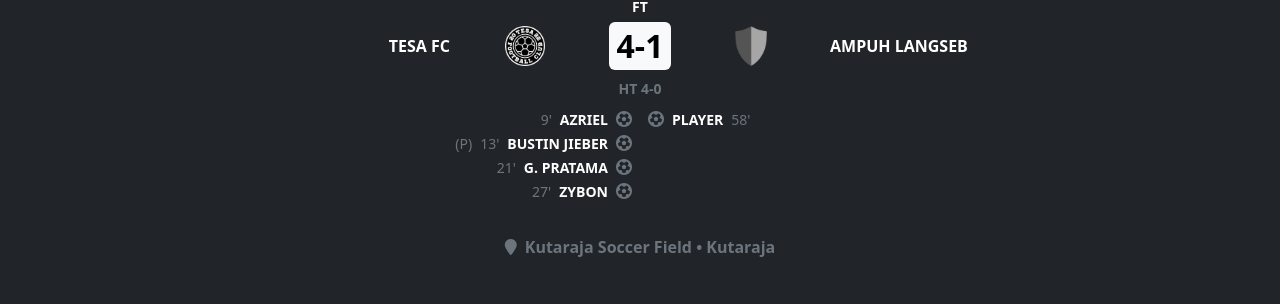
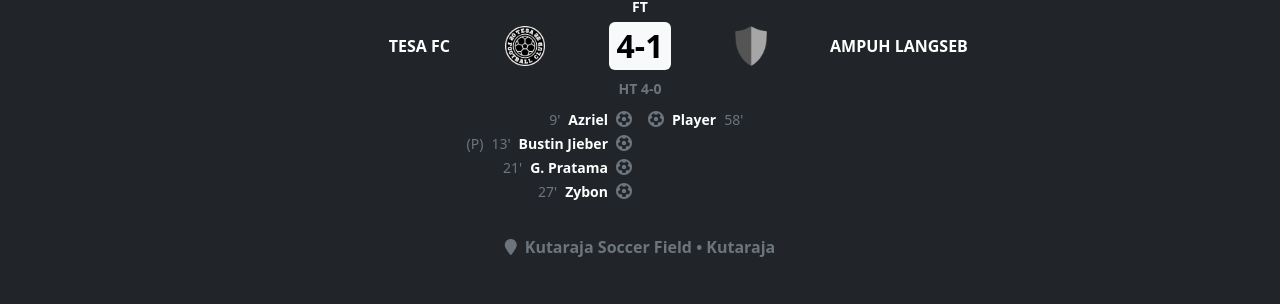
Before and after one commit to tesafc/tesafc.github.io, a Jekyll site: the page built from _matches/2022-10-09.md, in a window 1280 px wide. Shown: the part 853-1157 px from the top of the page. Built offline with Jekyll 4.4.1, drawn with Linux system fonts in a browser that asks for light colours; nearby versions of some CDN libraries.

Commit message:
Update match.html

```diff
--- a/_layouts/match.html
+++ b/_layouts/match.html
@@ -46,7 +46,7 @@ layout: default
             <div class="col-6">
               <ul class="list-group text-end rounded-0 border-0 p-0 pt-2 pe-2">
               {% for goal in page.result.goal.home-team %}
-                <li class="list-group-item text-uppercase text-bg-dark border-0 p-0">{% if goal.goal-type %}<small class="pe-2 text-secondary">{{ goal.goal-type }}</small>{% endif %}<small class="text-secondary">{{ goal.time }}</small><small class="fw-bolder px-2">{{ goal.name }}</small><i class="fa-solid fa-futbol text-secondary"></i></li>
+                <li class="list-group-item text-capitalize text-bg-dark border-0 p-0">{% if goal.goal-type %}<small class="pe-2 text-secondary">{{ goal.goal-type }}</small>{% endif %}<small class="text-secondary">{{ goal.time }}</small><small class="fw-bolder px-2">{{ goal.name }}</small><i class="fa-solid fa-futbol text-secondary"></i></li>
               {% endfor %}
               </ul>
             </div>
@@ -55,7 +55,7 @@ layout: default
             <div class="col-6">
               <ul class="list-group text-start rounded-0 border-0 p-0 ps-2 pt-2">
               {% for goal in page.result.goal.away-team %}
-                <li class="list-group-item text-uppercase text-bg-dark border-0 p-0"><i class="fa-solid fa-futbol text-secondary "></i><small class="fw-bolder px-2">{{ goal.name }}</small><small class="text-secondary">{{ goal.time }}</small>{% if goal.goal-type %}<small class="ps-2 text-secondary">{{ goal.goal-type }}</small>{% endif %}</li>
+                <li class="list-group-item text-capitalize text-bg-dark border-0 p-0"><i class="fa-solid fa-futbol text-secondary "></i><small class="fw-bolder px-2">{{ goal.name }}</small><small class="text-secondary">{{ goal.time }}</small>{% if goal.goal-type %}<small class="ps-2 text-secondary">{{ goal.goal-type }}</small>{% endif %}</li>
               {% endfor %}
               </ul>
             </div>
```
